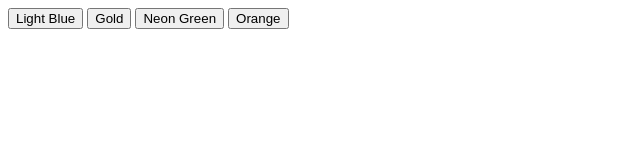
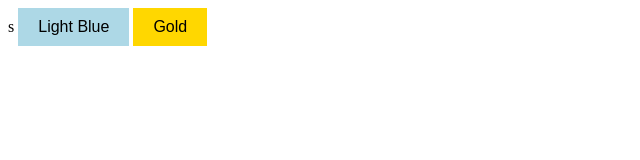
Before and after one commit to imhyeonseo999-wq/ex, a plain HTML site: page ex05/ex05.html in a window 1280 px wide. Both pictures are taken after a click on the button "Light Blue". Shown: the whole page, without its empty margins (0-640 px from the left). Drawn offline with Linux system fonts and the light colour scheme.

Commit message:
Implement color button reveal functionality
Added color buttons that reveal sequentially on click.

```diff
--- a/ex05/ex05.html
+++ b/ex05/ex05.html
@@ -1,17 +1,42 @@
 <!DOCTYPE html>
-<html lang="ko">
 <head>
   <meta charset="UTF-8">
   <meta name="viewport" content="width=device-width, initial-scale=1.0">
-  <title>버튼 단계 표시</title>
-  <link rel="stylesheet" href="style.css">
+  <title>color button reveal</title>
+  <style>
+    .colorButton {
+      display: none;
+      padding: 10px 20px;
+      font-size: 16px;
+      border: none;
+      cursor: pointer;
+      color: white;
+    }
+
+    #LightBlue { background-color: lightblue; color: black; display: inline-block; }
+    #Gold { background-color: gold; color: black; }
+    #GreenYellow { background-color: #39ff14; color: black; }
+    #Orange { background-color: orange; }
+  </style>
 </head>
-<body>
+<body>s
   <button class="colorButton" id="LightBlue">Light Blue</button>
   <button class="colorButton" id="Gold">Gold</button>
   <button class="colorButton" id="GreenYellow">Neon Green</button>
   <button class="colorButton" id="Orange">Orange</button>
 
-  <script src="script.js"></script>
+  <script>
+    document.addEventListener("DOMContentLoaded", () => {
+      const buttons = document.querySelectorAll(".colorButton");
+
+      buttons.forEach((button, index) => {
+        button.addEventListener("click", () => {
+          if (buttons[index + 1]) {
+            buttons[index + 1].style.display = "inline-block";
+          }
+        });
+      });
+    });
+  </script>
 </body>
 </html>
```
